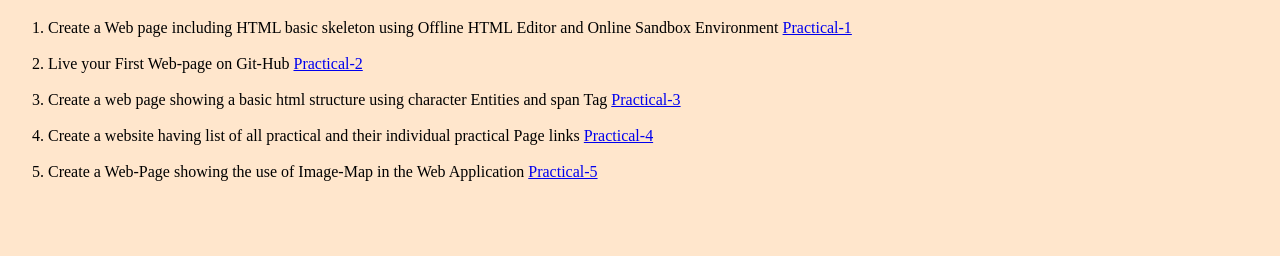
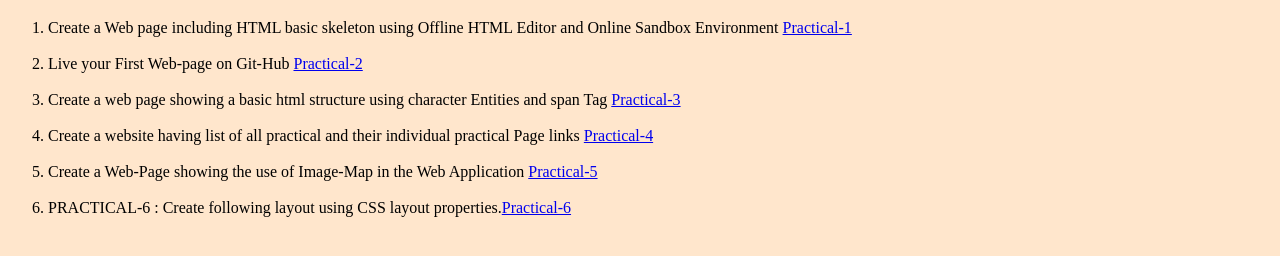
Before and after one commit to jyoti-varshney7/fullstack1-2020, a plain HTML site: page index.html in a window 1280 px wide. Shown: the part 242-498 px from the top of the page. Drawn offline with Linux system fonts and the light colour scheme.

Commit message:
Update index.html

```diff
--- a/index.html
+++ b/index.html
@@ -25,6 +25,7 @@
 		<li>Create a website having list of all practical and their individual practical Page links <a
 				href="pages/practical-4.html">Practical-4</a></li><br>
 		<li>Create a Web-Page showing the use of Image-Map in the Web Application <a href="pages/practical-5.html">Practical-5</a></li><br>
+		<li>PRACTICAL-6 : Create following layout using CSS layout properties.<a href="pages/practical-6.html">Practical-6</a></li><br>
 	</ol>
 </body>
 
```
